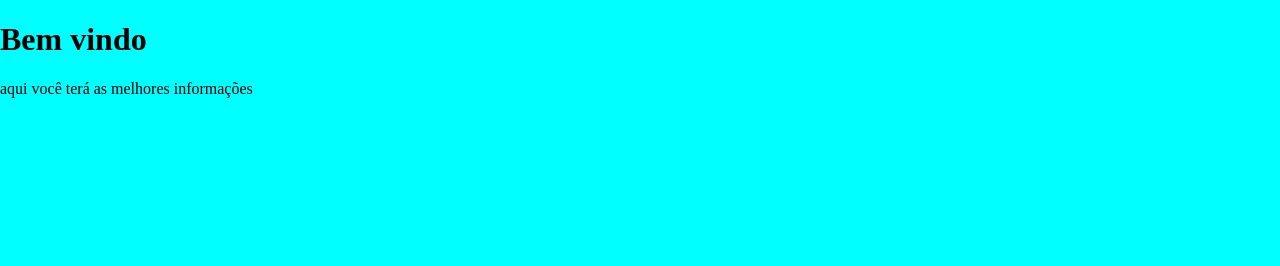
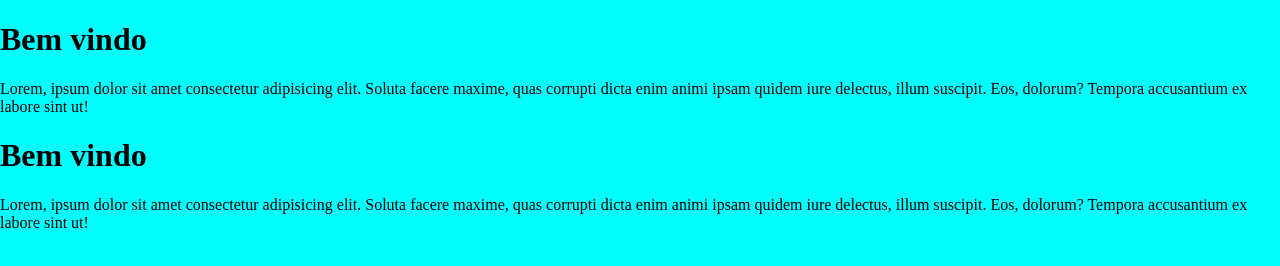
Before and after one commit to ciceroduvall23/Projeto-criado-para-o-curso-de-GIT-e-Github, a plain HTML site: page index.html in a window 1280 px wide. Drawn offline with Linux system fonts and the light colour scheme.

Commit message:
comecei a escrever conteúdo

```diff
--- a/index.html
+++ b/index.html
@@ -24,6 +24,14 @@
 <body>
      <div class="container"></div>
     <h1>Bem vindo</h1>
-    <P>aqui você terá as melhores informações</P>
-</body>
+    <P>Lorem, ipsum dolor sit amet consectetur adipisicing elit. Soluta facere
+        maxime, quas corrupti dicta enim animi ipsam quidem iure delectus, illum suscipit.
+         Eos, dolorum? Tempora accusantium ex labore sint ut!</P>
+         <div class="container"></div>
+         <h1>Bem vindo</h1>
+         <P>Lorem, ipsum dolor sit amet consectetur adipisicing elit. Soluta facere
+             maxime, quas corrupti dicta enim animi ipsam quidem iure delectus, illum suscipit.
+              Eos, dolorum? Tempora accusantium ex labore sint ut!</P>
+
+        </body>
 </html>
```
